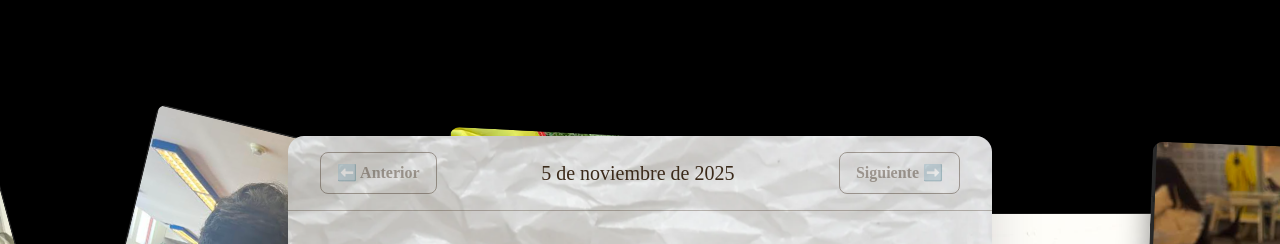
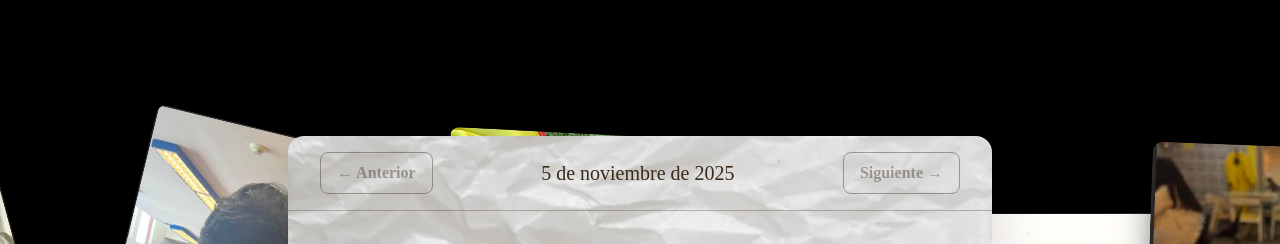
Before and after one commit to ZeinTonconi/love-letter-loquita, a React (Vite) app: page / in a window 1280 px wide. Both pictures are taken after a click on the picture 640 px from the left and 399 px from the top of the page. Shown: the top 244 px of the page. Built offline with nearby package versions, Linux system fonts and the light colour scheme.

Commit message:
Letter navigation

```diff
--- a/src/components/LetterOpened.tsx
+++ b/src/components/LetterOpened.tsx
@@ -93,7 +93,7 @@ const LetterOpened = () => {
               ${currentIndex === 0 ? "opacity-40 cursor-not-allowed" : ""}
             `}
           >
-            ⬅️ Anterior
+            ← Anterior
           </button>
 
           <p className="text-[#3b2a1a] text-lg md:text-xl font-medium">
@@ -108,7 +108,7 @@ const LetterOpened = () => {
               ${currentIndex === letters.length - 1 ? "opacity-40 cursor-not-allowed" : ""}
             `}
           >
-            Siguiente ➡️
+            Siguiente →
           </button>
         </div>
 
```
